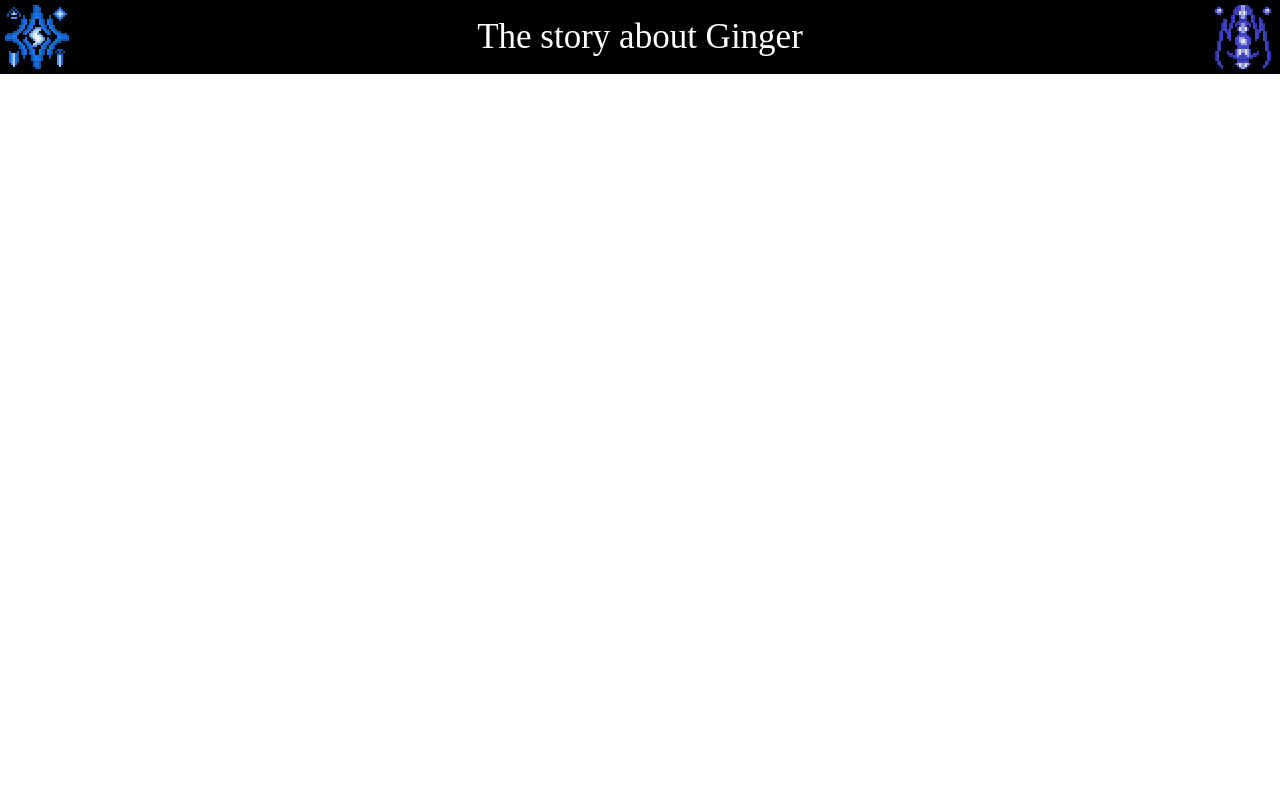
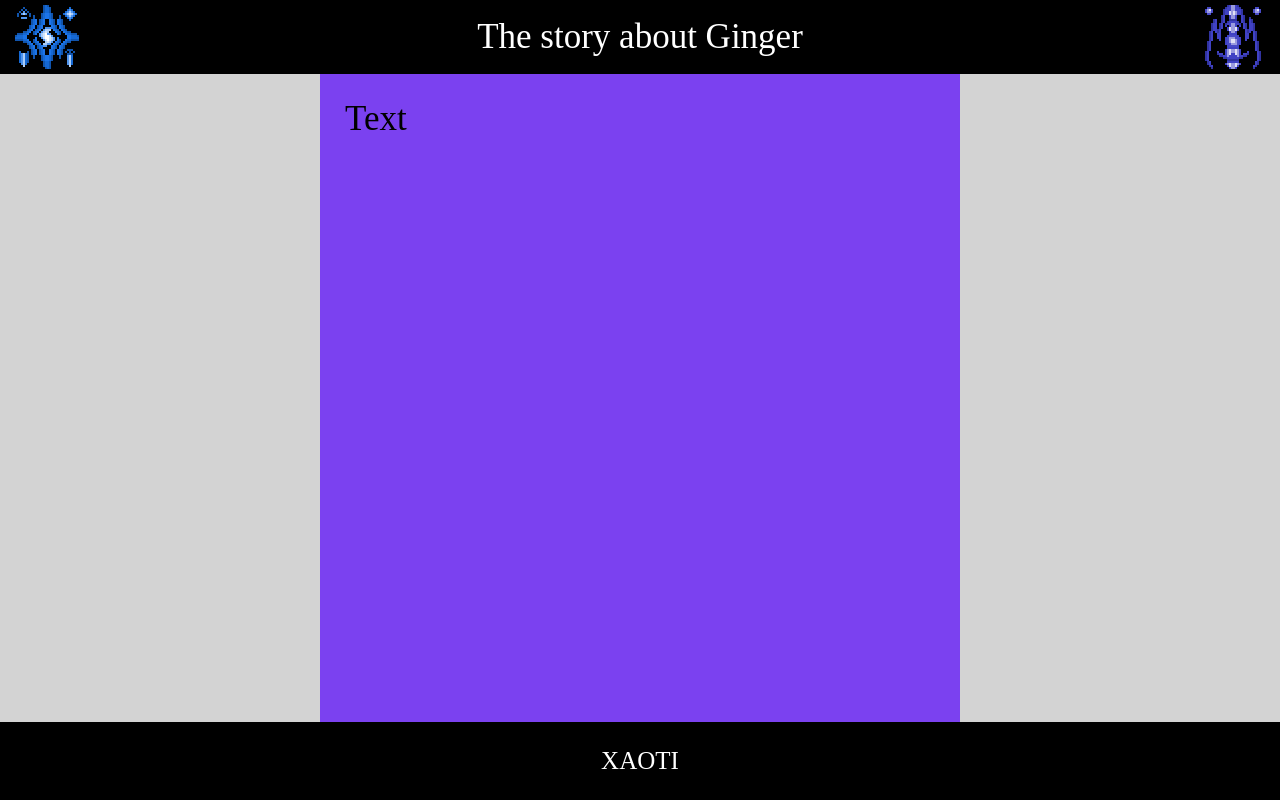
Before and after one commit to DoctorXAO/TheStoryAboutGinger, a plain HTML site: page index.html in a window 1280 px wide. Drawn offline with Linux system fonts and the light colour scheme; a web font is replaced by a local one.

Commit message:
Added footer

```diff
--- a/index.html
+++ b/index.html
@@ -9,10 +9,20 @@
 	</head>
 
 	<body>
-		<header>
-			<img class="coat-of-arms" src="imgs/federation-of-astrodea.png">
-			<div class="title">The story about Ginger</div>
-			<img class="coat-of-arms" src="imgs/graphs-of-ginger.png">
-		</header>
+		<div class="wrapper">
+			<header>
+				<img class="coat-of-arms" src="imgs/federation-of-astrodea.png">
+				<div class="title">The story about Ginger</div>
+				<img class="coat-of-arms" src="imgs/graphs-of-ginger.png">
+			</header>
+
+			<main>
+				Text
+			</main>
+
+			<footer>
+				XAOTI
+			</footer>
+		</div>
 	</body>
 </html>
--- a/styles/style.css
+++ b/styles/style.css
@@ -1,13 +1,24 @@
 body {
+	height: 100%;
 	margin: 0;
 	font-family: Handjet;
 	font-size: 35px;
+	background-color: lightgray;
+
+	display: flex;
+	flex-direction: column;
+}
+
+.wrapper {
+	min-height: 100vh;
+	display: flex;
+	flex-direction: column;
 }
 
 header {
 	background-color: black;
 	color: white;
-	padding: 5px;
+	padding: 5px 15px;
 
 	display: flex;
 	flex-direction: row;
@@ -16,6 +27,26 @@ header {
 	align-items: center;
 }
 
+main {
+	background-color: rgba(86, 3, 252, 0.7);
+	margin: 0 25%;
+	padding: 25px;
+
+	flex-grow: 1;
+}
+
+footer {
+	background-color: black;
+	color: white;
+	font-size: 25px;
+	padding: 25px;
+
+	display: flex;
+	flex-direction: row;
+	justify-content: center;
+	align-items: center;
+}
+
 .coat-of-arms {
 	width: 64px;
 	image-rendering: pixelated;
```
